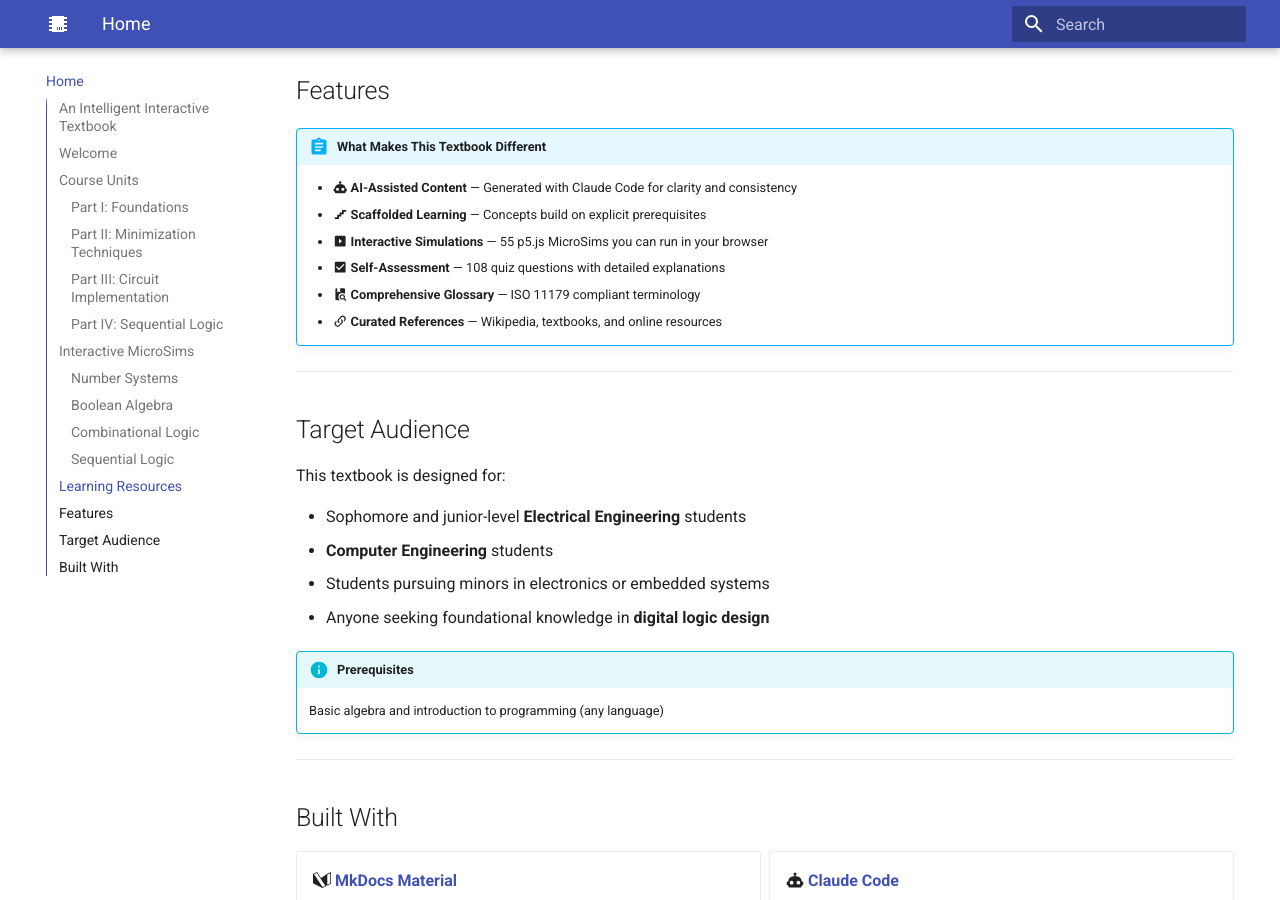
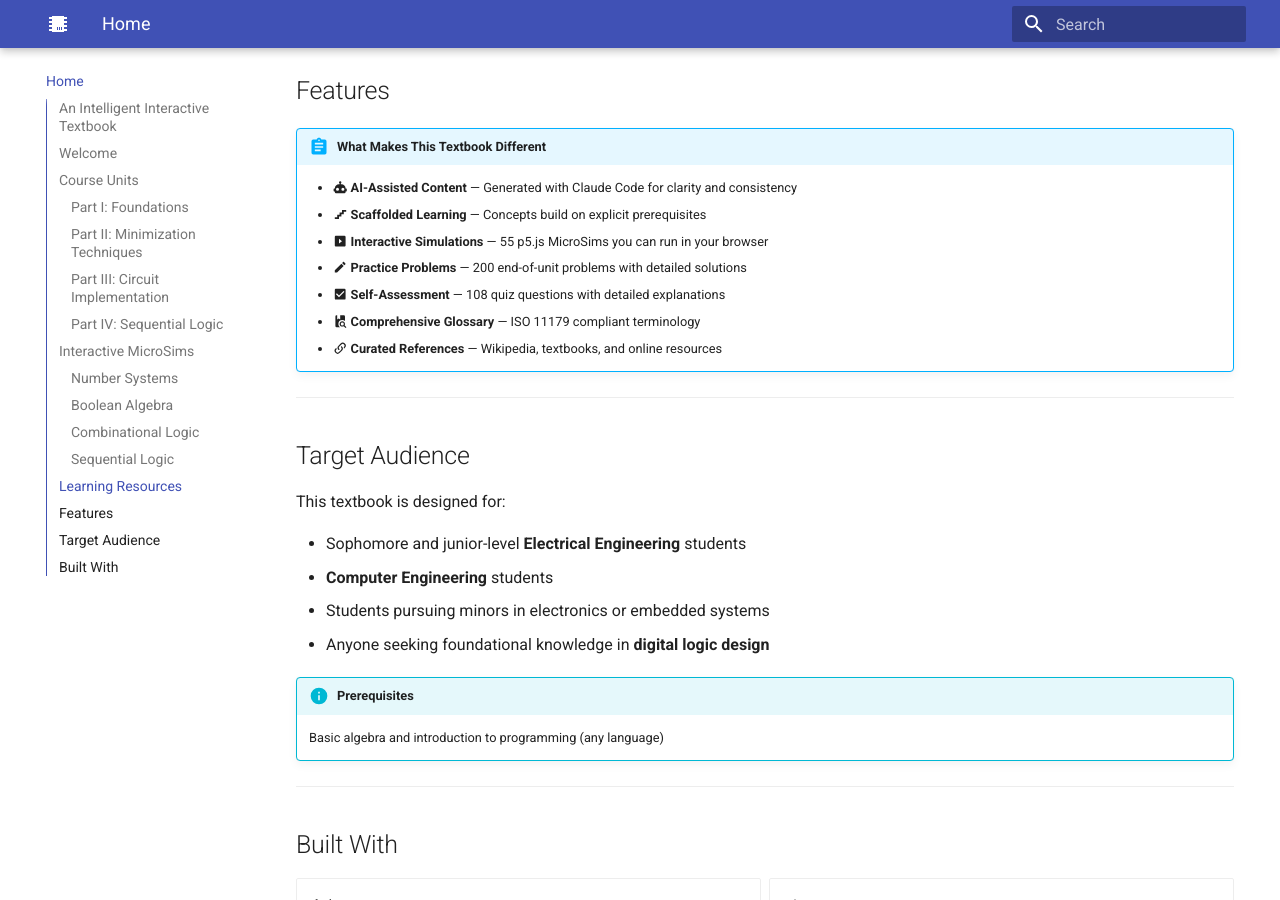
Before and after one commit to Nati-123/intelligent-textbook-ee2301, an MkDocs documentation site: the page built from docs/index.md, in a window 1280 px wide and 900 px high, scrolled down 3837 px. Built offline with MkDocs 1.6.1 and Material for MkDocs 9.7.7, drawn with Linux system fonts in a browser that asks for light colours.

Commit message:
Add 200 problems stat to home page
Co-Authored-By: Claude Opus 4.5 <noreply@anthropic.com>

```diff
--- a/docs/index.md
+++ b/docs/index.md
@@ -27,6 +27,10 @@ description: AI-assisted interactive textbook for EE 2301 - Introduction to Digi
   <div class="stat">
     <span class="stat-number">55</span>
     <span class="stat-label">MicroSims</span>
+  </div>
+  <div class="stat">
+    <span class="stat-number">200</span>
+    <span class="stat-label">Problems</span>
   </div>
   <div class="stat">
     <span class="stat-number">108</span>
@@ -176,6 +180,7 @@ Flip-Flops, Counters, Shift Registers, FSMs
     - :material-robot: **AI-Assisted Content** — Generated with Claude Code for clarity and consistency
     - :material-stairs: **Scaffolded Learning** — Concepts build on explicit prerequisites
     - :material-play-box: **Interactive Simulations** — 55 p5.js MicroSims you can run in your browser
+    - :material-pencil: **Practice Problems** — 200 end-of-unit problems with detailed solutions
     - :material-checkbox-marked: **Self-Assessment** — 108 quiz questions with detailed explanations
     - :material-book-search: **Comprehensive Glossary** — ISO 11179 compliant terminology
     - :material-link-variant: **Curated References** — Wikipedia, textbooks, and online resources
```
